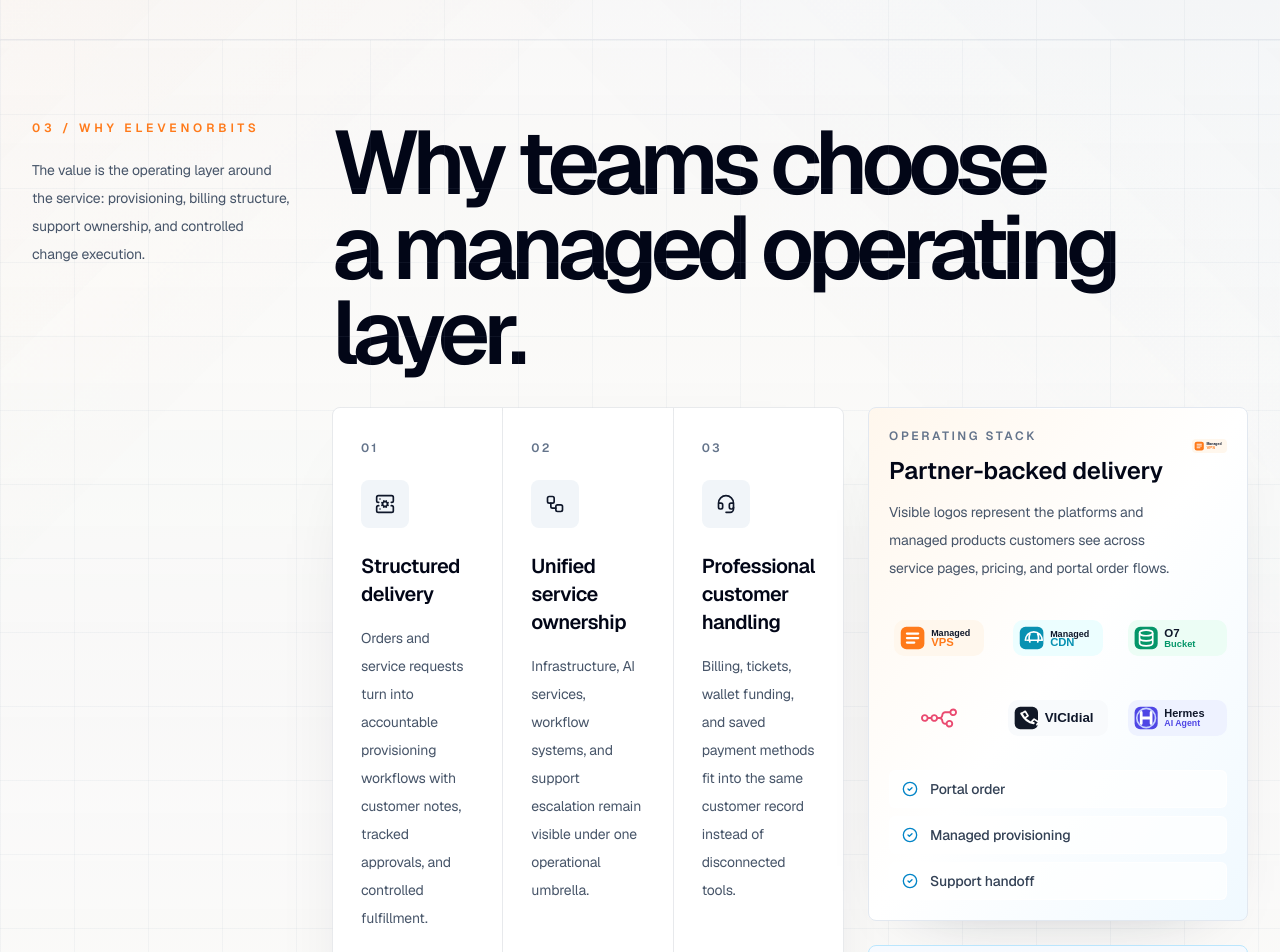
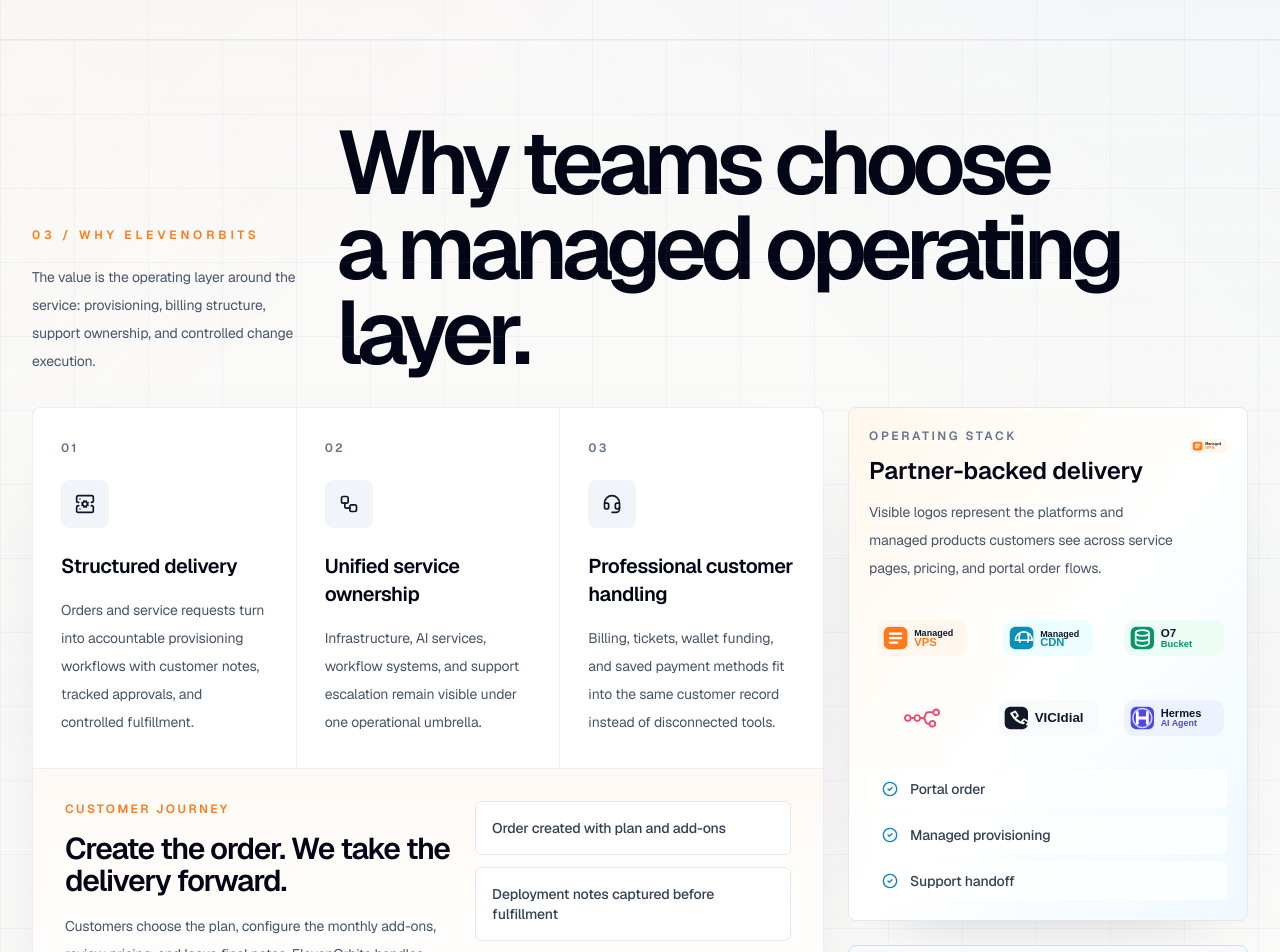
Before and after one commit to AhmadExpa/ORBS, a Next.js app in the folder frontend/: page / in a window 1280 px wide. Shown: the part 2880-3832 px from the top of the page. Built offline with nearby package versions, Linux system fonts and the light colour scheme; no server answers.

Commit message:
Rebalance managed delivery section

```diff
--- a/frontend/components/marketing/landing-page.jsx
+++ b/frontend/components/marketing/landing-page.jsx
@@ -432,8 +432,9 @@ export function LandingPage() {
 
       <section id="managed" className="relative scroll-mt-28 border-b border-[color:var(--marketing-line)]">
         <div className="pointer-events-none absolute inset-0 marketing-grid-fine opacity-70" />
-        <div className="mx-auto max-w-[1520px] px-4 py-16 sm:px-6 lg:px-8 lg:py-20">
-          <div className="grid gap-10 xl:grid-cols-[260px_minmax(0,1fr)]">
+        <div className="mx-auto max-w-[1680px] px-4 py-16 sm:px-6 lg:px-8 lg:py-20">
+          <div className="grid gap-8">
+            <div className="grid gap-6 xl:grid-cols-[280px_minmax(0,1fr)] xl:items-end">
               <div className="space-y-5">
                 <p className="text-xs font-semibold uppercase tracking-[0.32em] text-[color:var(--marketing-accent)]">
                   03 / Why ElevenOrbits
@@ -443,14 +444,14 @@ export function LandingPage() {
                 </p>
               </div>
 
-            <div className="space-y-8">
-              <h2 className="max-w-5xl text-[clamp(3rem,7vw,6.8rem)] font-semibold leading-[0.95] tracking-[-0.07em] text-slate-950">
+              <h2 className="max-w-6xl text-[clamp(3rem,7vw,6.8rem)] font-semibold leading-[0.95] tracking-[-0.07em] text-slate-950">
                 Why teams choose
                 <span className="block">a managed operating layer.</span>
               </h2>
+            </div>
 
-              <div className="grid gap-6 xl:grid-cols-[minmax(0,1.05fr)_380px]">
-                <div className="eo-premium-card eo-reveal-up overflow-hidden rounded-lg border border-[color:var(--marketing-line)] bg-white/88 shadow-[0_34px_90px_-58px_rgba(15,23,42,0.28)] backdrop-blur">
+            <div className="grid gap-6 xl:grid-cols-[minmax(0,1fr)_400px] 2xl:grid-cols-[minmax(0,1fr)_420px]">
+              <div className="eo-premium-card eo-reveal-up overflow-hidden rounded-lg border border-[color:var(--marketing-line)] bg-white/90 shadow-[0_34px_90px_-58px_rgba(15,23,42,0.28)] backdrop-blur">
                 <div className="grid gap-px bg-[color:var(--marketing-line)] md:grid-cols-3">
                   {[
                     {
@@ -551,7 +552,6 @@ export function LandingPage() {
                   <p className="mt-4 text-sm leading-7 text-white/70">
                     We lead with clarity, service structure, and governance because serious business systems need more than surface-level marketing.
                   </p>
-                  </div>
                 </div>
               </div>
             </div>
```
Lines whose indentation alone changed are shown as unchanged.
